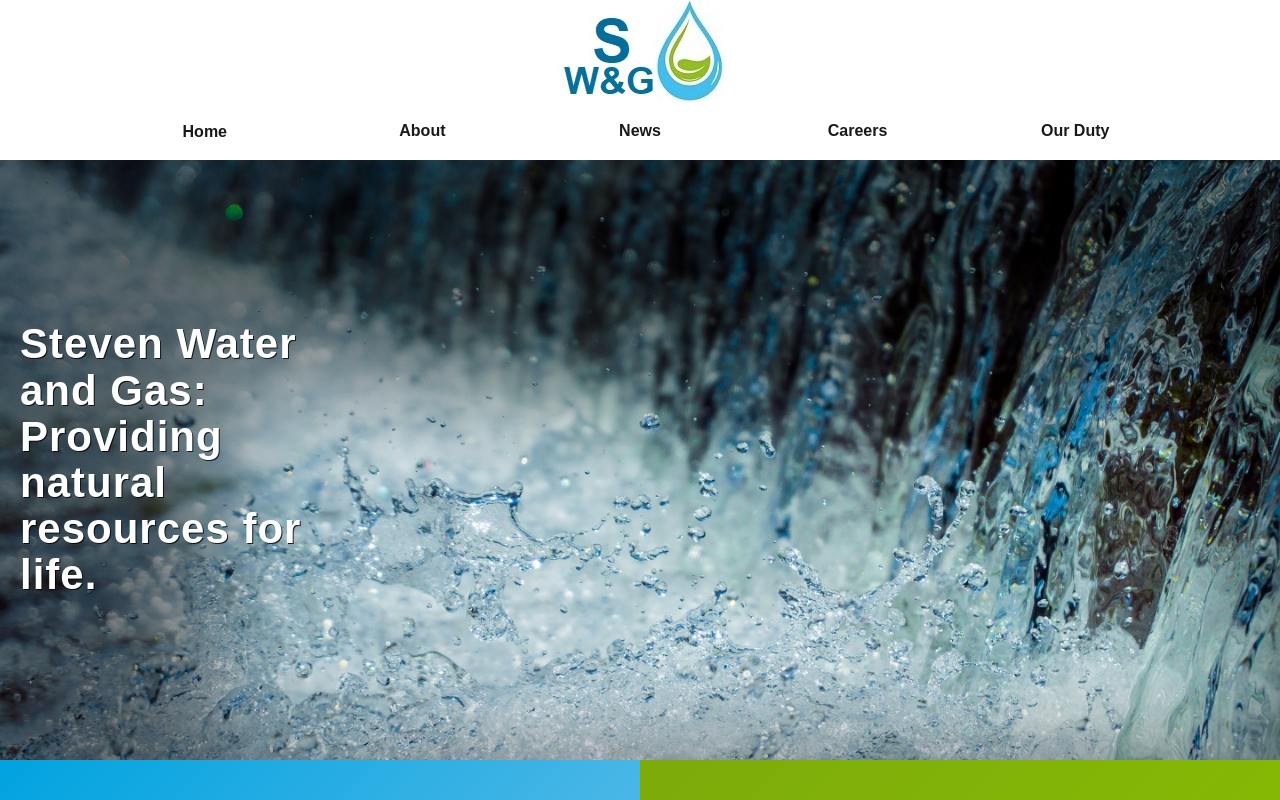
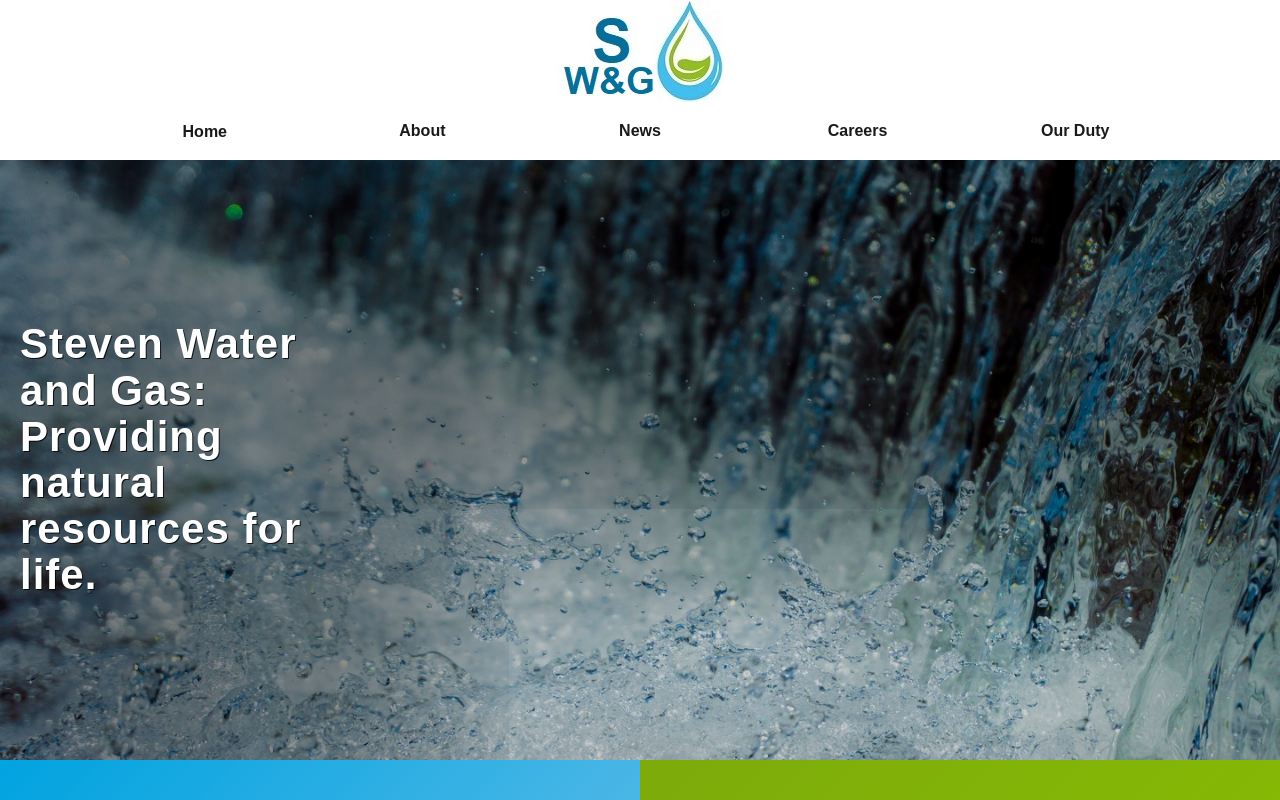
Before and after one commit to guitarisprettierthanpiano/water-company-FULLY-OPERATIONAL, a React app: page /commitment in a window 1280 px wide. Shown: the top 800 px of the page. Built offline with nearby package versions, Linux system fonts and the light colour scheme.

Commit message:
added stronger shadows to main image so text pops

```diff
--- a/css/styles.css
+++ b/css/styles.css
@@ -159,13 +159,11 @@
     align-items: center;
     justify-items: start;
 
+    box-shadow: inset 210px 210px 210px 210px
+    rgba(0, 0, 0, 0.5);
     background-image: url(../images/home/watersplashing.jpeg);
     background-repeat: no-repeat;
     background-size: cover;
-
-
-    box-shadow: inset 110px 110px 111px 110px
-    rgba(0, 0, 0, 0.5);
 
     transition: all 0s;
 }
@@ -876,7 +874,7 @@
 /* IPAD SIZE */
 @media screen and (max-width: 1440px){
     .main .homemain{
-        background-image: url(../../images/home/watersplashing1440.jpg);
+        background-image: url(../images/home/watersplashing1440.jpg);
     }
 }
 
```
Also changed, not shown: index.html (line endings or trailing spaces).
